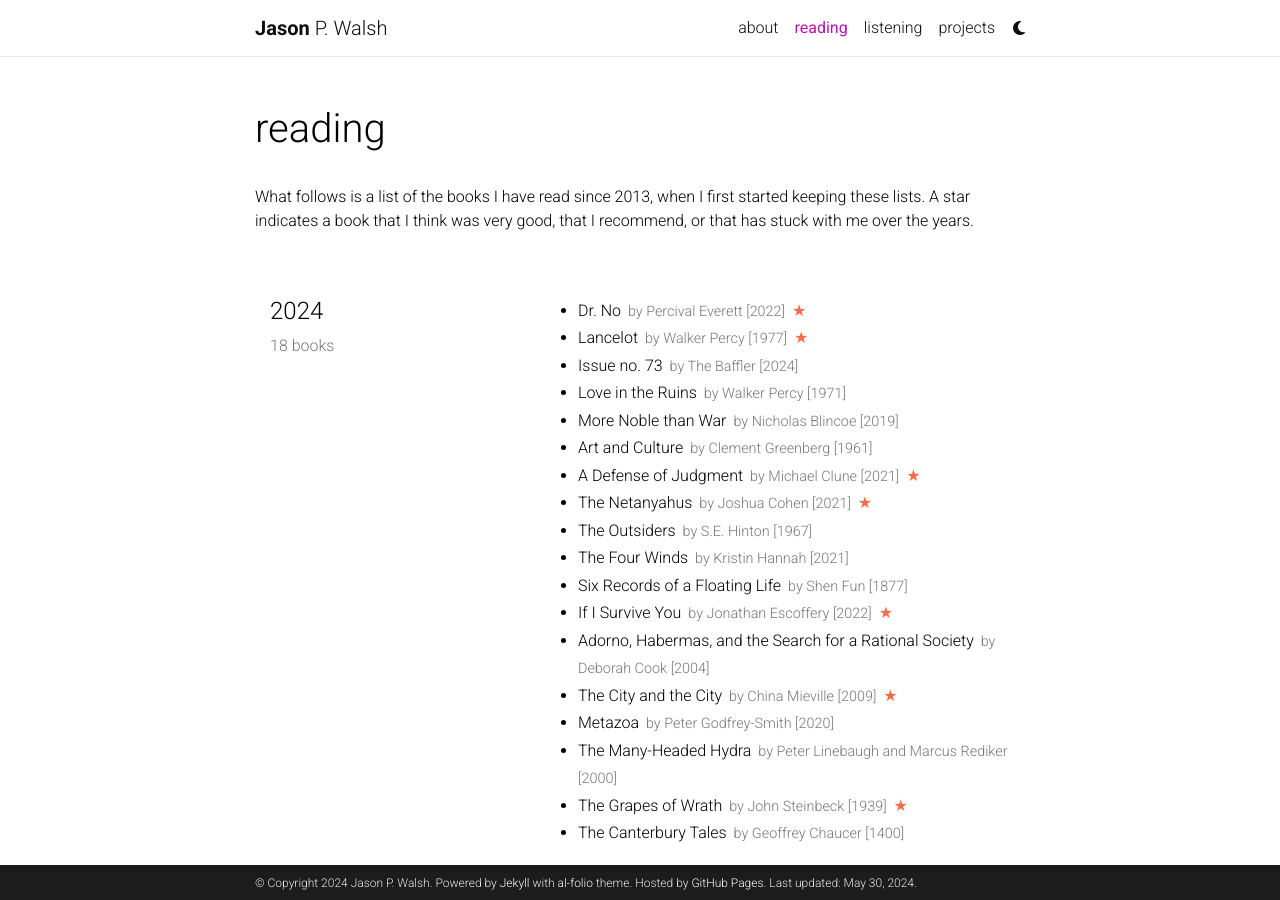
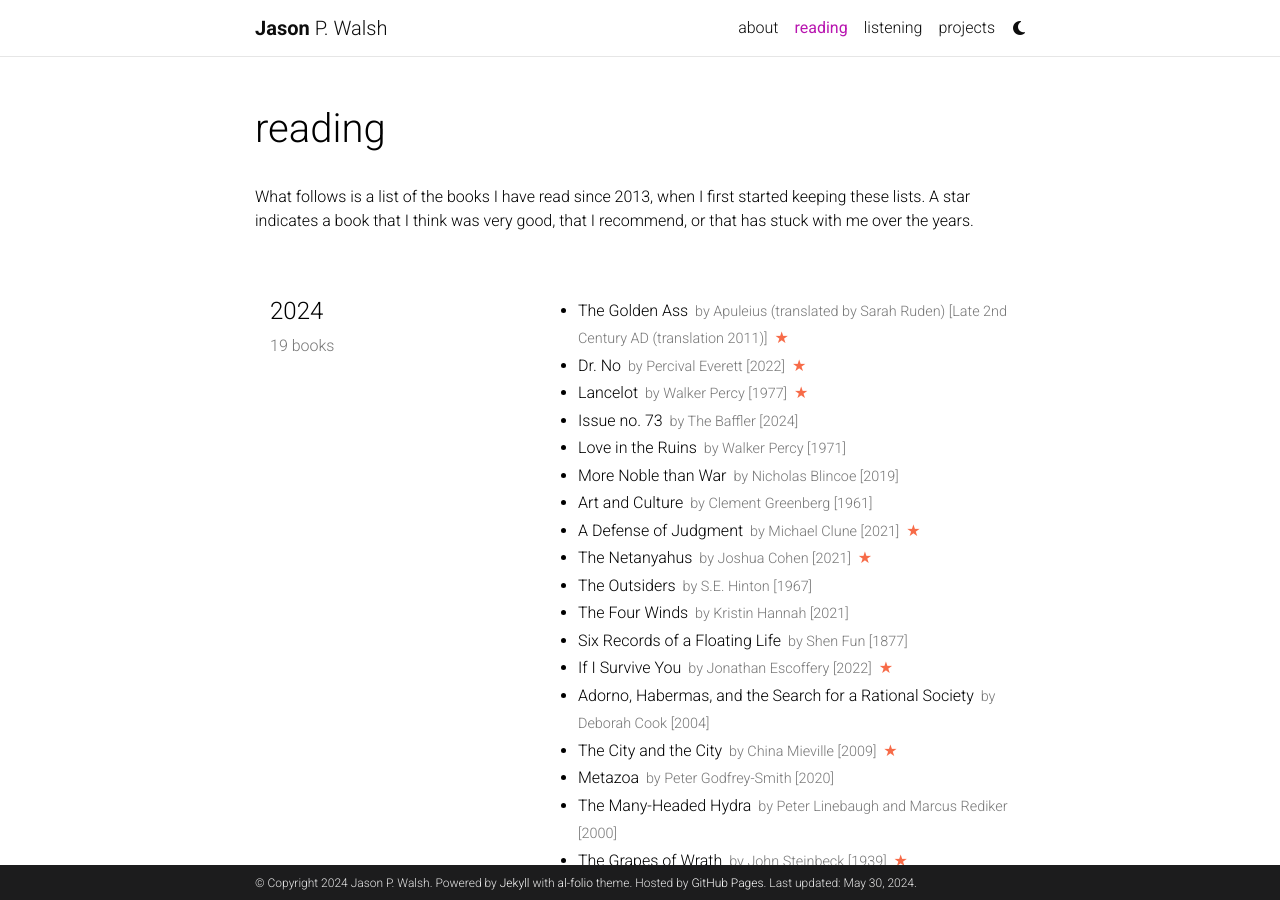
Before and after one commit to jwals23/jwals23.github.io, a Jekyll site: the page built from _pages/reading.md, in a window 1280 px wide and 900 px high. Built offline with Jekyll 4.4.1, drawn with Linux system fonts in a browser that asks for light colours; comment, search, counter and statistics services are not loaded; a style sheet for code colours, icons or effects is not loaded.

Commit message:
Adding Golden Ass

```diff
--- a/_data/reading.yml
+++ b/_data/reading.yml
@@ -1,6 +1,11 @@
 list:
   - year: "2024"
     books:
+      - title: The Golden Ass
+        author: Apuleius (translated by Sarah Ruden)
+        year: Late 2nd Century AD (translation 2011)
+        star: yes
+
       - title: Dr. No
         author: Percival Everett
         year: 2022
```
